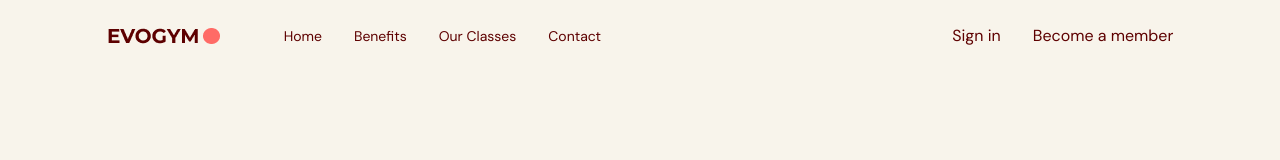
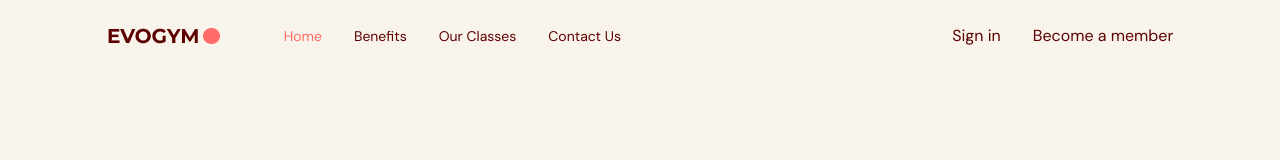
Before and after one commit to kujerocoding/typescript-practice, a React (Vite) app: page / in a window 1280 px wide. Shown: the top 160 px of the page. Built offline with nearby package versions, Linux system fonts and the light colour scheme.

Commit message:
Add Link component and pass selectedPage and setSelectedPage state with defined types

```diff
--- a/src/App.tsx
+++ b/src/App.tsx
@@ -1,10 +1,15 @@
 import Navbar from "@/scenes/navbar";
+import { useState } from "react";
+import { SelectedPage } from "@/shared/types";
+
+
 
 function App() {
+  const [selectedPage, setSelectedPage] = useState<SelectedPage>(SelectedPage.Home)
   return (
     <>
     <div className="app bg-gray-20">
-      <Navbar />
+      <Navbar selectedPage={selectedPage} setSelectedPage={setSelectedPage} />
     </div>
     </>
   )
--- /dev/null
+++ b/src/scenes/navbar/Link.tsx
@@ -0,0 +1,27 @@
+import { SelectedPage } from "@/shared/types";
+import AnchorLink from "react-anchor-link-smooth-scroll"
+
+
+type Props = {
+    page: string;
+    selectedPage: SelectedPage;
+    setSelectedPage: (value: SelectedPage) => void;
+}
+
+const Link = ({
+    page,
+    selectedPage,
+    setSelectedPage
+}: Props) => {
+
+    const lowerCasePage = page.toLowerCase().replace(/ /g, "") as SelectedPage
+  return (
+    <AnchorLink className={`${selectedPage === lowerCasePage ? "text-primary-500" : "" } transition duration-500 hover:text-primary-300`}
+    href={`#${lowerCasePage}`}
+    onClick={() => setSelectedPage(lowerCasePage)}>
+        {page}
+    </AnchorLink>
+  )
+}
+
+export default Link
--- a/src/scenes/navbar/index.tsx
+++ b/src/scenes/navbar/index.tsx
@@ -1,10 +1,15 @@
 import { useState } from "react";
 import {Bars3Icon, XMarkIcon} from "@heroicons/react/24/solid";
 import Logo from "@/assets/images/Logo.png"
+import Link from "./Link";
+import { SelectedPage } from "@/shared/types";
 
-type Props = {}
+type Props = {
+    selectedPage: SelectedPage;
+    setSelectedPage: (value: SelectedPage) => void;
+}
 
-const Navbar = (props: Props) => {
+const Navbar = ({selectedPage, setSelectedPage}: Props) => {
     const flexBetween = "flex items-center justify-between"
   return (
     <nav>
@@ -13,11 +18,13 @@
                 <div className={`${flexBetween} w-full gap-16`}>
                     <img src={Logo} alt="logo" />
                     <div className={`${flexBetween} w-full`}>
+
                         <div className={`${flexBetween} gap-8 text-sm`}>
-                        <p>Home</p>
-                        <p>Benefits</p>
-                        <p>Our Classes</p>
-                        <p>Contact</p>
+                        <Link page="Home" selectedPage={selectedPage} setSelectedPage={setSelectedPage}/>
+                        <Link page="Benefits" selectedPage={selectedPage} setSelectedPage={setSelectedPage}/>
+                        <Link page="Our Classes" selectedPage={selectedPage} setSelectedPage={setSelectedPage}/>
+                        <Link page="Contact Us" selectedPage={selectedPage} setSelectedPage={setSelectedPage}/>
+
                         </div>
                         <div className={`${flexBetween} gap-8`}>
                             <p>Sign in</p>
--- /dev/null
+++ b/src/shared/types.ts
@@ -0,0 +1,6 @@
+export enum SelectedPage {
+    Home = "home",
+    Benefits = 'benefits',
+    OurClasses = "ourclasses",
+    ContactUs = "contactus"
+  }
```
